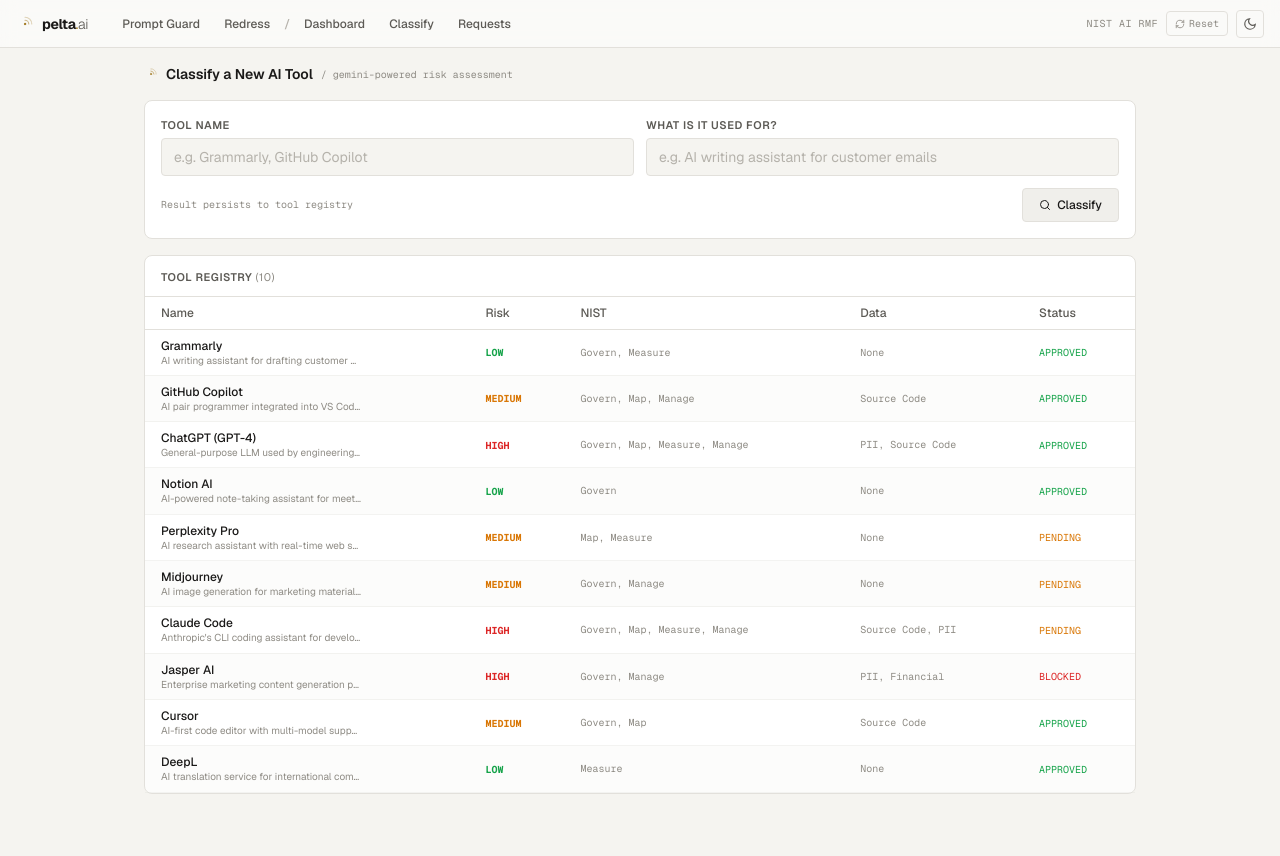
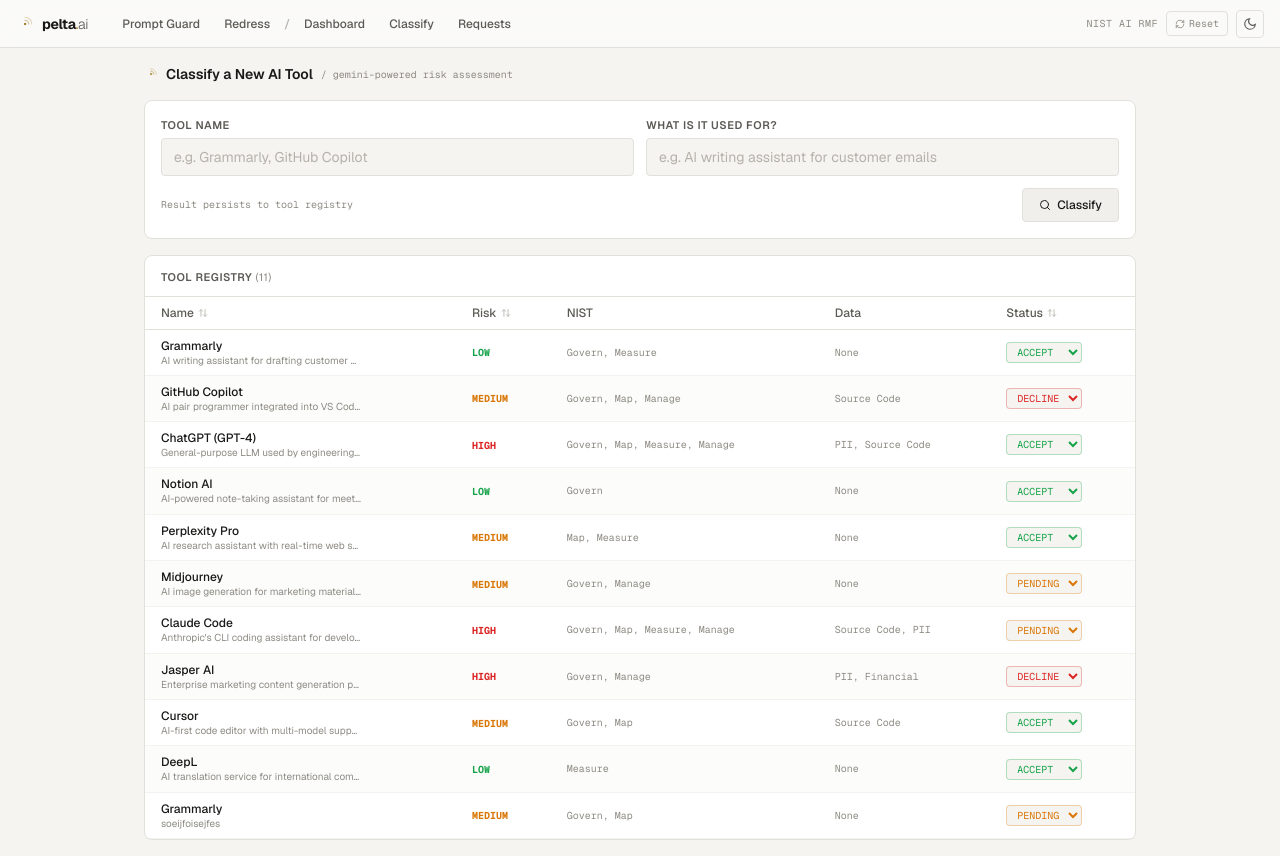
Before and after one commit to tanchinqian/pelta.ai, a Next.js app: page /admin/tools/new in a window 1280 px wide. Before the commit the page ends 810 px from the top, so only its background shows below. Built offline with nearby package versions, Linux system fonts and the light colour scheme.

Commit message:
Add sorting function and dropdown

```diff
--- a/app/admin/tools/new/page.tsx
+++ b/app/admin/tools/new/page.tsx
@@ -1,7 +1,7 @@
 'use client';
 
 import { useState, useEffect } from 'react';
-import { Lightbulb, Search } from 'lucide-react';
+import { Lightbulb, Search, ArrowUpDown, ArrowUp, ArrowDown } from 'lucide-react';
 import RadarIcon from '@/components/RadarIcon';
 
 interface ToolRecord {
@@ -12,6 +12,23 @@
 
 const RISK: Record<string, string> = { Low: 'var(--risk-low)', Medium: 'var(--risk-medium)', High: 'var(--risk-high)' };
 
+type SortDir = 'asc' | 'desc' | null;
+type SortKey = 'name' | 'riskTier' | 'status' | null;
+
+function SortTh({ label, sortKey: key, active, dir, onToggle }: {
+  label: string; sortKey: SortKey; active: SortKey; dir: SortDir; onToggle: (k: SortKey) => void;
+}) {
+  const isActive = active === key;
+  return (
+    <th className="py-2 px-4 font-medium cursor-pointer select-none hover:text-text-primary transition-colors text-left" onClick={() => onToggle(key)}>
+      <span className="flex items-center gap-1">
+        {label}
+        {isActive ? (dir === 'asc' ? <ArrowUp size={10} /> : <ArrowDown size={10} />) : <ArrowUpDown size={10} className="text-text-muted" />}
+      </span>
+    </th>
+  );
+}
+
 export default function ClassifyToolPage() {
   const [name, setName] = useState('');
   const [description, setDescription] = useState('');
@@ -19,11 +36,61 @@
   const [result, setResult] = useState<ToolRecord | null>(null);
   const [error, setError] = useState<string | null>(null);
   const [tools, setTools] = useState<ToolRecord[]>([]);
+  const [sortKey, setSortKey] = useState<SortKey>(null);
+  const [sortDir, setSortDir] = useState<SortDir>(null);
 
   const fetchTools = async () => {
     const res = await fetch('/api/tools');
     if (res.ok) setTools(await res.json());
   };
+
+  const handleStatusChange = async (id: string, newStatus: 'approved' | 'pending' | 'blocked') => {
+    setTools((prev) =>
+      prev.map((t) => (t.id === id ? { ...t, status: newStatus } : t))
+    );
+    try {
+      const res = await fetch('/api/tools', {
+        method: 'PATCH',
+        headers: { 'Content-Type': 'application/json' },
+        body: JSON.stringify({ id, status: newStatus }),
+      });
+      if (!res.ok) {
+        throw new Error('Failed to update status');
+      }
+      fetchTools();
+    } catch (err) {
+      console.error(err);
+      fetchTools();
+    }
+  };
+
+  const toggleSort = (key: SortKey) => {
+    if (sortKey === key) {
+      if (sortDir === 'asc') setSortDir('desc');
+      else if (sortDir === 'desc') { setSortKey(null); setSortDir(null); }
+    } else { setSortKey(key); setSortDir('asc'); }
+  };
+
+  const RISK_ORDER: Record<string, number> = { Low: 1, Medium: 2, High: 3 };
+
+  const sortedTools = [...tools].sort((a, b) => {
+    if (!sortKey || !sortDir) return 0;
+
+    let av: any;
+    let bv: any;
+
+    if (sortKey === 'riskTier') {
+      av = RISK_ORDER[a.riskTier ?? ''] ?? 0;
+      bv = RISK_ORDER[b.riskTier ?? ''] ?? 0;
+    } else {
+      av = (a[sortKey] ?? '').toLowerCase();
+      bv = (b[sortKey] ?? '').toLowerCase();
+    }
+
+    if (av < bv) return sortDir === 'asc' ? -1 : 1;
+    if (av > bv) return sortDir === 'asc' ? 1 : -1;
+    return 0;
+  });
 
   useEffect(() => { fetchTools(); }, []);
 
@@ -167,15 +234,15 @@
           <table className="w-full text-xs">
             <thead>
               <tr className="text-left text-text-secondary border-b border-border">
-                <th className="py-2 px-4 font-medium">Name</th>
-                <th className="py-2 px-4 font-medium">Risk</th>
+                <SortTh label="Name" sortKey="name" active={sortKey} dir={sortDir} onToggle={toggleSort} />
+                <SortTh label="Risk" sortKey="riskTier" active={sortKey} dir={sortDir} onToggle={toggleSort} />
                 <th className="py-2 px-4 font-medium hidden sm:table-cell">NIST</th>
                 <th className="py-2 px-4 font-medium hidden md:table-cell">Data</th>
-                <th className="py-2 px-4 font-medium">Status</th>
+                <SortTh label="Status" sortKey="status" active={sortKey} dir={sortDir} onToggle={toggleSort} />
               </tr>
             </thead>
             <tbody>
-              {tools.length === 0 && (
+              {sortedTools.length === 0 && (
                 <tr><td colSpan={5} className="py-8 text-center">
                   <div className="flex flex-col items-center gap-2">
                     <RadarIcon size={24} className="text-accent animate-radar-pulse" />
@@ -183,7 +250,7 @@
                   </div>
                 </td></tr>
               )}
-              {tools.map((t, i) => (
+              {sortedTools.map((t, i) => (
                 <tr key={t.id} className={`border-b border-border/40 hover:bg-surface-hover/50 transition-colors ${i % 2 === 1 ? 'bg-surface-hover/20' : ''}`}>
                   <td className="py-2 px-4">
                     <p className="font-medium text-text-primary">{t.name}</p>
@@ -197,10 +264,18 @@
                   <td className="py-2 px-4 text-[10px] font-mono text-text-tertiary hidden sm:table-cell">{t.nistFunctions.join(', ') || '—'}</td>
                   <td className="py-2 px-4 text-[10px] font-mono text-text-tertiary hidden md:table-cell">{t.dataCategories.join(', ') || '—'}</td>
                   <td className="py-2 px-4">
-                    <span className={`text-[10px] font-mono uppercase ${
-                      t.status === 'approved' ? 'text-risk-low' :
-                      t.status === 'blocked' ? 'text-risk-high' : 'text-risk-medium'
-                    }`}>{t.status}</span>
+                    <select
+                      value={t.status}
+                      onChange={(e) => handleStatusChange(t.id, e.target.value as any)}
+                      className={`bg-background border border-border rounded px-1.5 py-0.5 text-[10px] font-mono uppercase focus:outline-none focus:border-accent transition-colors cursor-pointer ${
+                        t.status === 'approved' ? 'text-risk-low border-risk-low/30' :
+                        t.status === 'blocked' ? 'text-risk-high border-risk-high/30' : 'text-risk-medium border-risk-medium/30'
+                      }`}
+                    >
+                      <option value="approved" className="text-risk-low bg-background">Accept</option>
+                      <option value="pending" className="text-risk-medium bg-background">Pending</option>
+                      <option value="blocked" className="text-risk-high bg-background">Decline</option>
+                    </select>
                   </td>
                 </tr>
               ))}
--- a/app/api/tools/route.ts
+++ b/app/api/tools/route.ts
@@ -1,5 +1,5 @@
-import { NextResponse } from 'next/server';
-import { readStore } from '@/lib/fileStore';
+import { NextRequest, NextResponse } from 'next/server';
+import { readStore, updateItem } from '@/lib/fileStore';
 
 interface ToolRecord {
   id: string;
@@ -18,3 +18,23 @@
   const tools = readStore<ToolRecord>('tools');
   return NextResponse.json(tools);
 }
+
+export async function PATCH(req: NextRequest) {
+  try {
+    const { id, status } = await req.json();
+    if (!id || !status) {
+      return NextResponse.json({ error: 'id and status are required' }, { status: 400 });
+    }
+    if (!['pending', 'approved', 'blocked'].includes(status)) {
+      return NextResponse.json({ error: 'invalid status' }, { status: 400 });
+    }
+    const items = updateItem<ToolRecord>('tools', id, { status });
+    const updated = items.find((i) => i.id === id);
+    if (!updated) {
+      return NextResponse.json({ error: 'tool not found' }, { status: 404 });
+    }
+    return NextResponse.json(updated);
+  } catch (err: any) {
+    return NextResponse.json({ error: err.message ?? 'Failed to update' }, { status: 500 });
+  }
+}
--- a/data/tools.json
+++ b/data/tools.json
@@ -20,7 +20,7 @@
     "id": "b2c3d4e5-f6a7-8901-bcde-f12345678901",
     "name": "GitHub Copilot",
     "description": "AI pair programmer integrated into VS Code for code completion",
-    "status": "approved",
+    "status": "blocked",
     "riskTier": "Medium",
     "nistFunctions": [
       "Govern",
@@ -74,7 +74,7 @@
     "id": "e5f6a7b8-c9d0-1234-efab-234567890123",
     "name": "Perplexity Pro",
     "description": "AI research assistant with real-time web search for technical research",
-    "status": "pending",
+    "status": "approved",
     "riskTier": "Medium",
     "nistFunctions": [
       "Map",
@@ -174,5 +174,22 @@
     "justification": "Translation service with GDPR compliance. Text sent to servers but processed ephemerally.",
     "recommendedPolicy": "Allow for general translation. Block for legal/contract documents.",
     "createdAt": "2026-07-14T16:00:00.000Z"
+  },
+  {
+    "id": "9ba3253a-dcbf-44e0-adab-0ff76801215e",
+    "name": "Grammarly",
+    "description": "soeijfoisejfes",
+    "status": "pending",
+    "riskTier": "Medium",
+    "nistFunctions": [
+      "Govern",
+      "Map"
+    ],
+    "dataCategories": [
+      "None"
+    ],
+    "justification": "Mock classification: \"Grammarly\" was assessed based on its description. As a general productivity tool, it presents moderate governance concerns around data handling and access control.",
+    "recommendedPolicy": "Allow for non-sensitive tasks. Review quarterly for policy changes.",
+    "createdAt": "2026-07-17T05:32:37.181Z"
   }
 ]
```
